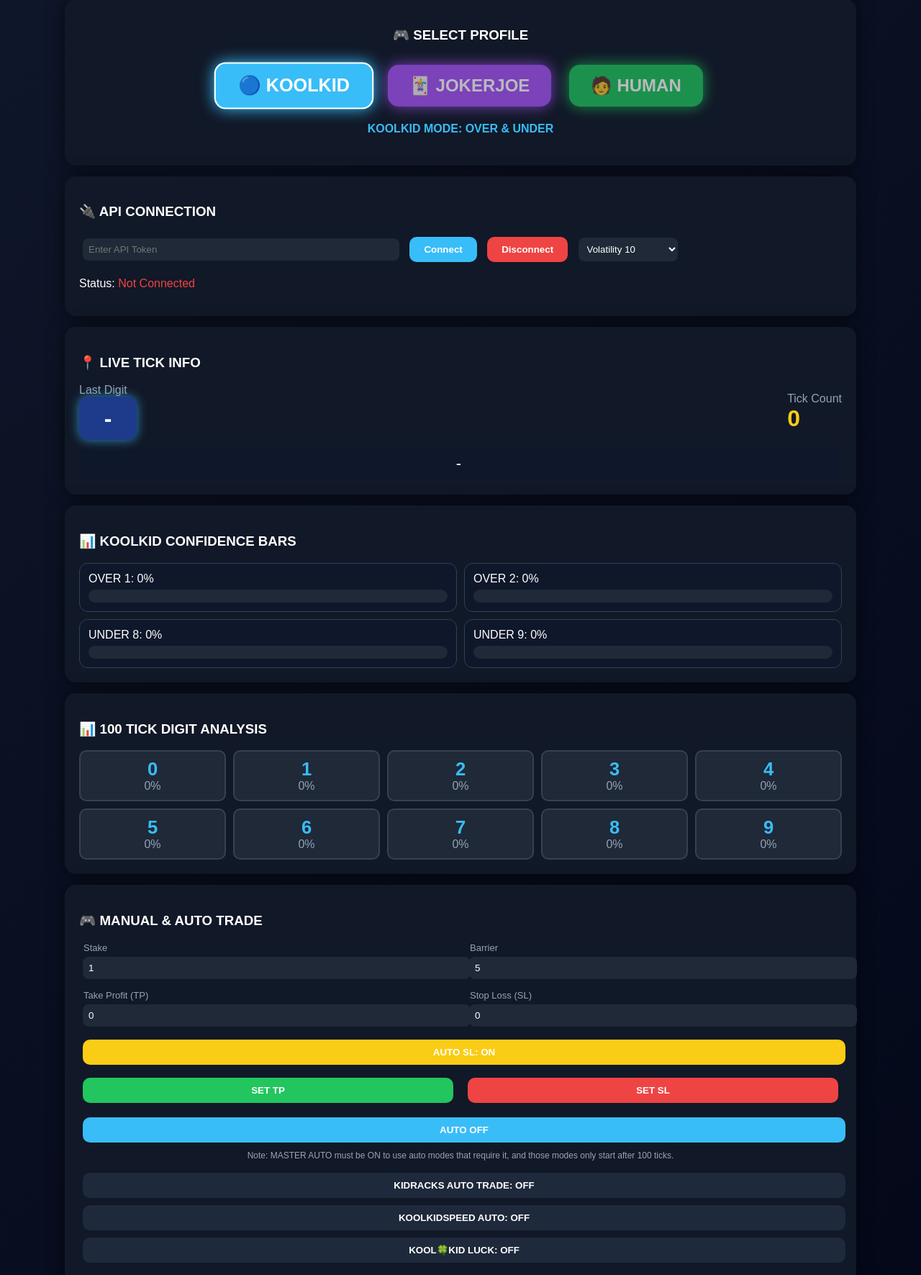
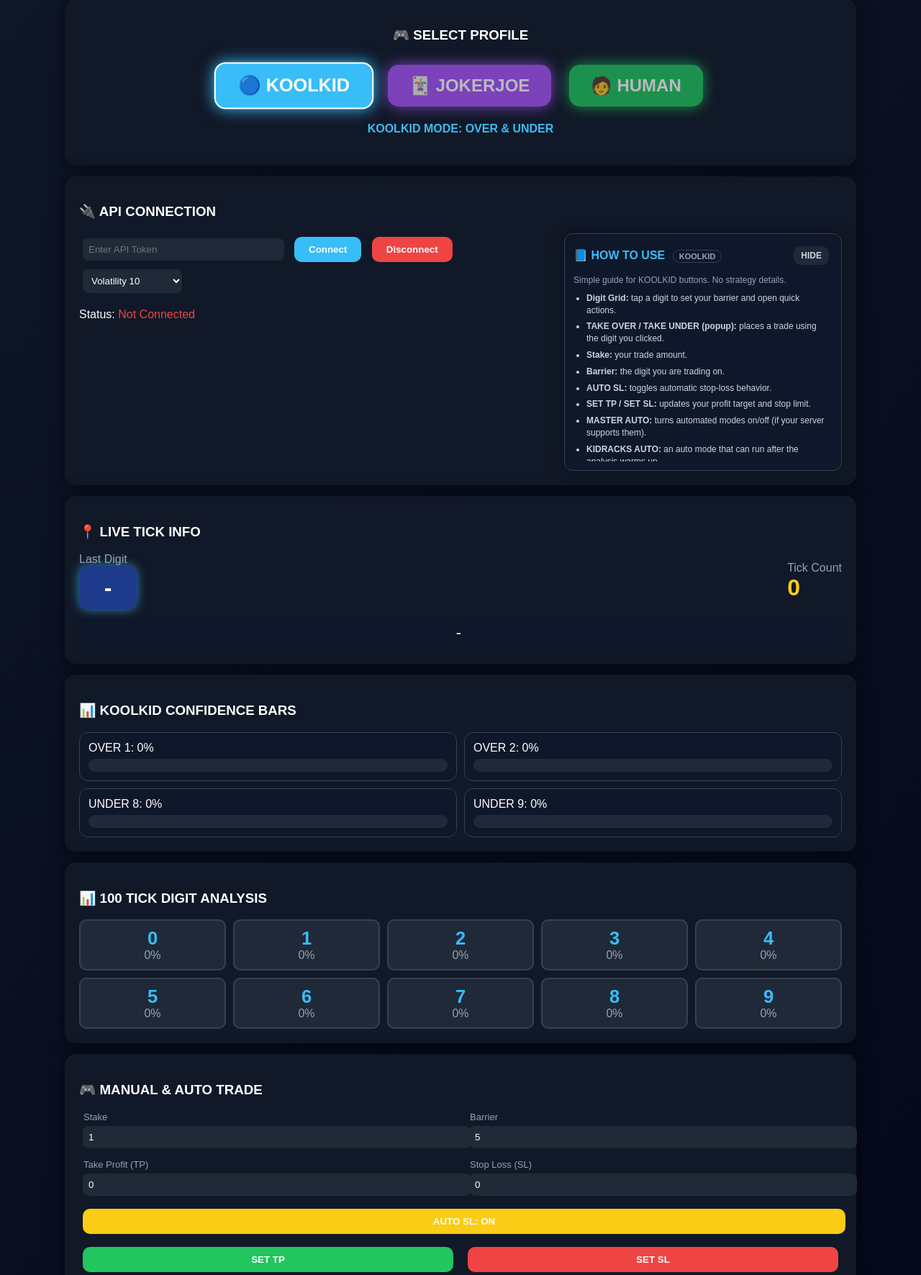
Before and after one commit to koolkidrulez99-ship-it/KOOLKIDBOT, a Flask app: page / in a window 1280 px wide. Shown: the part 154-1925 px from the top of the page at 72% size. Run offline with Flask 3, Linux system fonts and the light colour scheme; the visitor is signed in with stand-in values (Sample User, id 1); some libraries are stand-ins or nearby versions.

Commit message:
Updated bot features

```diff
--- a/templates/index.html
+++ b/templates/index.html
@@ -267,6 +267,67 @@
     .toast.error{border-color:#ef4444; color:#ef4444;}
     .toast.warn{border-color:#facc15; color:#facc15;}
     .toast.info{border-color:#38bdf8; color:#38bdf8;}
+
+    /* =================== HOW TO USE PANEL =================== */
+    .api-grid{
+        display:flex;
+        gap:15px;
+        flex-wrap:wrap;
+        align-items:flex-start;
+    }
+    .api-left{
+        flex:1;
+        min-width:340px;
+    }
+    .api-right{
+        width:360px;
+        max-width:100%;
+        background:#0f172a;
+        border:1px solid #334155;
+        border-radius:12px;
+        padding:12px;
+        box-shadow:0 0 18px rgba(0,0,0,0.35);
+    }
+    .howto-title{
+        display:flex;
+        justify-content:space-between;
+        align-items:center;
+        gap:10px;
+        font-weight:bold;
+        color:#38bdf8;
+        margin-bottom:8px;
+    }
+    .howto-title button{
+        padding:6px 10px;
+        border-radius:10px;
+        background:#1f2937;
+        color:#cbd5e1;
+        font-size:12px;
+    }
+    .howto-body{
+        font-size:12px;
+        color:#cbd5e1;
+        line-height:1.4;
+        max-height:260px;
+        overflow:auto;
+        padding-right:6px;
+    }
+    .howto-body ul{
+        margin:8px 0 0 18px;
+        padding:0;
+    }
+    .howto-body li{
+        margin:6px 0;
+    }
+    .howto-badge{
+        display:inline-block;
+        padding:2px 8px;
+        border:1px solid #334155;
+        border-radius:999px;
+        font-size:11px;
+        color:#94a3b8;
+        margin-left:6px;
+    }
 </style>
 </head>
 
@@ -291,6 +352,10 @@
     <!-- API -->
     <div class="card">
         <h3>🔌 API CONNECTION</h3>
+
+        <!-- NEW: two-column layout with right-side How To Use -->
+        <div class="api-grid">
+            <div class="api-left">
                 <input id="token" placeholder="Enter API Token" type="password" style="width:40%;">
                 <button onclick="connect()" style="background:#38bdf8;">Connect</button>
                 <button onclick="disconnect()" style="background:#ef4444;">Disconnect</button>
@@ -298,6 +363,21 @@
                 <select id="symbol"></select>
 
                 <p>Status: <span id="apiStatus" class="red">Not Connected</span></p>
+            </div>
+
+            <div class="api-right" id="howToUsePanel">
+                <div class="howto-title">
+                    <div>
+                        📘 HOW TO USE
+                        <span class="howto-badge" id="howtoModeBadge">KOOLKID</span>
+                    </div>
+                    <button id="howtoToggleBtn" onclick="toggleHowTo()">HIDE</button>
+                </div>
+                <div class="howto-body" id="howtoBody">
+                    <!-- filled by JS depending on profile -->
+                </div>
+            </div>
+        </div>
     </div>
 
     <!-- ACCOUNT DASHBOARD -->
@@ -374,12 +454,10 @@
 
         <!-- DIFFERS ANALYSIS (JOKERJOE ONLY) -->
         <div id="differsAnalysisBox" style="display:none; margin-top:16px; padding:12px; background:#0f172a; border:1px solid #334155; border-radius:12px;">
-            <div style="font-weight:bold; color:#f59e0b; margin-bottom:8px;">❌ DIFFERS ANALYSIS (≤ 10%)</div>
-
-            <div style="font-size:12px; color:#cbd5e1; margin-bottom:10px;">
-                Green digits are low-frequency digits (10% or lower). Gold digits are “golden” after being absent for 20 ticks and then printing again.
-            </div>
-
+            <!-- CHANGED: name + icon -->
+            <div style="font-weight:bold; color:#f59e0b; margin-bottom:8px;">📊 DIFFERS ANALYSIS</div>
+
+            <!-- (kept internal tooltips on digits; removed paragraph description per your request) -->
             <div id="differsDigitsRow" style="display:flex; flex-wrap:wrap; gap:8px;"></div>
         </div>
     </div>
@@ -427,18 +505,12 @@
         <!-- JOKERJOE: INSTA 5 (DIRECTLY ABOVE MASTER AUTO) -->
         <div id="insta5Wrap" style="margin-top:10px; display:none;">
             <button id="insta5Btn" onclick="insta5()" style="background:#a855f7; width:100%;">INSTA 5 ON 5</button>
-            <div style="margin-top:6px; font-size:12px; color:#cbd5e1; text-align:center;">
-                Places 5 DIFFERS trades instantly on the selected barrier.
-            </div>
         </div>
 
         <!-- MASTER AUTO -->
         <div style="margin-top:10px;">
             <button id="autoBtn" onclick="toggleAuto()" style="background:#38bdf8; width:100%;">AUTO OFF</button>
         </div>
-        <p style="margin-top:6px; font-size:12px; color:#9ca3af; text-align:center;">
-            Note: MASTER AUTO must be ON to use auto modes that require it, and those modes only start after 100 ticks.
-        </p>
 
         <!-- KOOLKID AUTO MODES -->
         <div id="koolkidAutos" style="margin-top:12px;">
@@ -469,9 +541,6 @@
 
             <!-- kidgambleX -->
             <button style="background:#a855f7; width:100%;" onclick="kidgambleX()">🎲 kidgambleX</button>
-            <div style="margin-top:6px; margin-bottom:10px; font-size:12px; color:#cbd5e1; text-align:center;">
-                This button places three DIGIT MATCHES trades on the three highest-percentage digits. For professional use only. Use at your own risk.
-            </div>
 
             <!-- sludgeX auto mode -->
             <button id="sludgeXBtn" style="background:#1e293b; width:100%;" onclick="toggleSludgeXAuto()">
@@ -483,21 +552,15 @@
                 tripleX AUTO: OFF
             </button>
 
-            <!-- kidX auto mode (NEW) -->
+            <!-- kidX auto mode -->
             <button id="kidXBtn" style="background:#ef4444; width:100%;" onclick="toggleKidXAuto()">
                 kidX: OFF
             </button>
-            <div style="margin-top:6px; margin-bottom:10px; font-size:12px; color:#cbd5e1; text-align:center;">
-                kidX: Uses selected barrier. Requires Master Auto. After 100 ticks, if barrier digit % ≤ 10% and price touches it, it places 3 DIFFERS trades over 5 ticks, then cooldown 10 seconds.
-            </div>
-
-            <!-- MultiG auto mode (NEW) -->
+
+            <!-- MultiG auto mode -->
             <button id="multiGBtn" style="background:#ef4444; width:100%;" onclick="toggleMultiGAuto()">
                 MultiG: OFF
             </button>
-            <div style="margin-top:6px; margin-bottom:10px; font-size:12px; color:#cbd5e1; text-align:center;">
-                MultiG: Independent of Master Auto. After 100 ticks, queues DIFFERS trades on digits with % ≤ 9%, holds 30s before placing. Countdown appears in trade history.
-            </div>
 
             <button style="background:#f59e0b; width:100%;" onclick="take3('DIFFERS')">🔥 TAKE 3 DIFFERS NOW</button>
             <button style="background:#f59e0b; width:100%;" onclick="burst4('DIFFERS')">⚡ BURST 4 DIFFERS FAST</button>
@@ -628,6 +691,92 @@ let currentAutoBarrierMode = null;
 // JokerJoe new buttons
 const insta5Wrap = document.getElementById("insta5Wrap");
 const insta5Btn = document.getElementById("insta5Btn");
+
+// How To Use elements
+const howtoPanel = document.getElementById("howToUsePanel");
+const howtoBody = document.getElementById("howtoBody");
+const howtoBadge = document.getElementById("howtoModeBadge");
+const howtoToggleBtn = document.getElementById("howtoToggleBtn");
+let howtoVisible = true;
+
+// ================== HOW TO USE CONTENT ==================
+function getHowToHTMLForProfile(profile){
+    if(profile === "KOOLKID"){
+        return `
+            <div style="color:#94a3b8; margin-bottom:8px;">
+                Simple guide for KOOLKID buttons. No strategy details.
+            </div>
+            <ul>
+                <li><b>Digit Grid:</b> tap a digit to set your barrier and open quick actions.</li>
+                <li><b>TAKE OVER / TAKE UNDER (popup):</b> places a trade using the digit you clicked.</li>
+                <li><b>Stake:</b> your trade amount.</li>
+                <li><b>Barrier:</b> the digit you are trading on.</li>
+                <li><b>AUTO SL:</b> toggles automatic stop-loss behavior.</li>
+                <li><b>SET TP / SET SL:</b> updates your profit target and stop limit.</li>
+                <li><b>MASTER AUTO:</b> turns automated modes on/off (if your server supports them).</li>
+                <li><b>KIDRACKS AUTO:</b> an auto mode that can run after the analysis warms up.</li>
+                <li><b>KOOLKIDSPEED AUTO:</b> a faster auto mode option (server-controlled).</li>
+                <li><b>KOOL🍀KID LUCK:</b> a luck-based toggle (server-controlled).</li>
+                <li><b>TAKE 3 UNDER / TAKE 3 OVER:</b> sends 3 quick trades using current settings.</li>
+                <li><b>BURST 4 UNDER / BURST 4 OVER:</b> sends 4 quick trades fast using current settings.</li>
+                <li><b>Confidence Bars:</b> a visual helper showing current confidence values.</li>
+            </ul>
+        `;
+    }
+
+    if(profile === "JOKERJOE"){
+        return `
+            <div style="color:#94a3b8; margin-bottom:8px;">
+                Simple guide for JOKERJOE buttons. No strategy details.
+            </div>
+            <ul>
+                <li><b>Digit Grid:</b> tap a digit to set your barrier and open quick actions.</li>
+                <li><b>TAKE MATCH / TAKE DIFFER (popup):</b> places a trade using the digit you clicked.</li>
+                <li><b>DIGIT MATCHES:</b> manual trade using the selected barrier.</li>
+                <li><b>DIGIT DIFFERS:</b> manual trade using the selected barrier.</li>
+                <li><b>INSTA 5:</b> places 5 trades instantly on the selected barrier.</li>
+                <li><b>kidgambleX:</b> places trades on top digits based on the current 100-tick analysis.</li>
+                <li><b>sludgeX AUTO:</b> toggles an automated mode (server-controlled).</li>
+                <li><b>tripleX AUTO:</b> toggles an automated mode (server-controlled).</li>
+                <li><b>kidX:</b> auto mode that uses selected barrier and requires MASTER AUTO (starts after 100 ticks).</li>
+                <li><b>MultiG:</b> auto mode that queues a trade and shows a countdown in history (starts after 100 ticks).</li>
+                <li><b>TAKE 3 DIFFERS:</b> sends 3 quick DIFFERS trades.</li>
+                <li><b>BURST 4 DIFFERS:</b> sends 4 quick DIFFERS trades fast.</li>
+                <li><b>Differs Analysis:</b> highlights low-frequency and special digits as they appear.</li>
+            </ul>
+        `;
+    }
+
+    // HUMAN
+    return `
+        <div style="color:#94a3b8; margin-bottom:8px;">
+            Simple guide for HUMAN mode. No strategy details.
+        </div>
+        <ul>
+            <li><b>Stake:</b> your trade amount.</li>
+            <li><b>TP / SL:</b> set your take-profit and stop-loss limits.</li>
+            <li><b>AUTO SL:</b> toggles automatic stop-loss behavior.</li>
+            <li><b>Digit Grid:</b> hidden in this mode (as configured).</li>
+            <li><b>Use this mode:</b> for manual control and monitoring.</li>
+        </ul>
+    `;
+}
+
+function refreshHowTo(){
+    howtoBadge.innerText = activeProfile;
+    howtoBody.innerHTML = getHowToHTMLForProfile(activeProfile);
+}
+
+function toggleHowTo(){
+    howtoVisible = !howtoVisible;
+    if(howtoVisible){
+        howtoBody.style.display = "block";
+        howtoToggleBtn.innerText = "HIDE";
+    }else{
+        howtoBody.style.display = "none";
+        howtoToggleBtn.innerText = "SHOW";
+    }
+}
 
 // ================== TOAST FUNCTION ==================
 function showToast(message, type="info"){
@@ -910,6 +1059,7 @@ function setProfile(profile){
         body:JSON.stringify({profile})
     });
 
+    refreshHowTo();
     showToast("🎮 Profile Changed: " + profile, "info");
 }
 
@@ -1188,7 +1338,7 @@ async function toggleTripleXAuto(){
     }
 }
 
-// ================== JOKERJOE kidX TOGGLE (NEW) ==================
+// ================== JOKERJOE kidX TOGGLE ==================
 async function toggleKidXAuto(){
     const barrier = parseInt(barrierInput.value || "5", 10);
 
@@ -1207,7 +1357,7 @@ async function toggleKidXAuto(){
     }
 }
 
-// ================== JOKERJOE MultiG TOGGLE (NEW) ==================
+// ================== JOKERJOE MultiG TOGGLE ==================
 async function toggleMultiGAuto(){
     const res = await fetch("/toggle_multig_auto", {method:"POST"});
     const data = await res.json();
@@ -1220,7 +1370,7 @@ async function toggleMultiGAuto(){
     }
 }
 
-// ================== JOKERJOE INSTA 5 (NEW) ==================
+// ================== JOKERJOE INSTA 5 ==================
 async function insta5(){
     const stake = stakeInput.value;
     const symbol = document.getElementById("symbol").value;
@@ -1401,12 +1551,12 @@ function renderDiffersAnalysis(da){
             div.style.background = "linear-gradient(135deg,#facc15,#f59e0b)";
             div.style.color = "#0b1220";
             div.style.boxShadow = "0 0 14px rgba(250,204,21,0.35)";
-            div.title = "Golden differs: absent for 20 ticks, then printed again (≤10%).";
+            div.title = "Golden differs: absent for 20 ticks, then printed again.";
         }else{
             div.style.background = "rgba(34,197,94,0.15)";
             div.style.color = "#22c55e";
             div.style.boxShadow = "0 0 12px rgba(34,197,94,0.20)";
-            div.title = "Low-frequency differs digit (≤10%).";
+            div.title = "Low-frequency differs digit.";
         }
 
         div.innerText = item.digit;
@@ -1456,7 +1606,6 @@ socket.on("digit_analysis", (data)=>{
         renderDiffersAnalysis(data.differs_analysis);
     }
 
-    // MultiG countdown (trade history)
     if(activeProfile === "JOKERJOE" && data.multig_pending){
         renderMultiGCountdown(data.multig_pending);
     }else{
@@ -1534,6 +1683,7 @@ setProfile("KOOLKID");
 sendRiskControls();
 syncAutoStake();
 updateInsta5Label();
+refreshHowTo();
 </script>
 
 </body>
```
Lines whose indentation alone changed are shown as unchanged.
